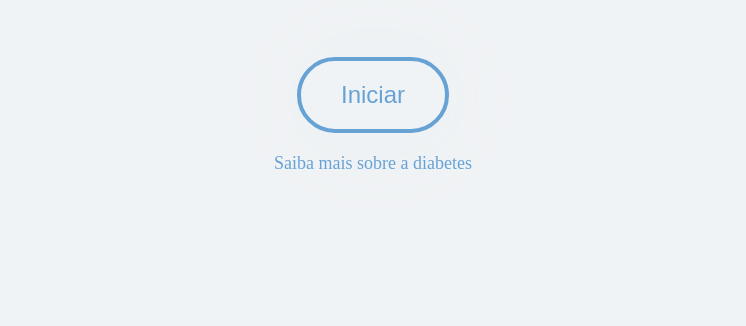
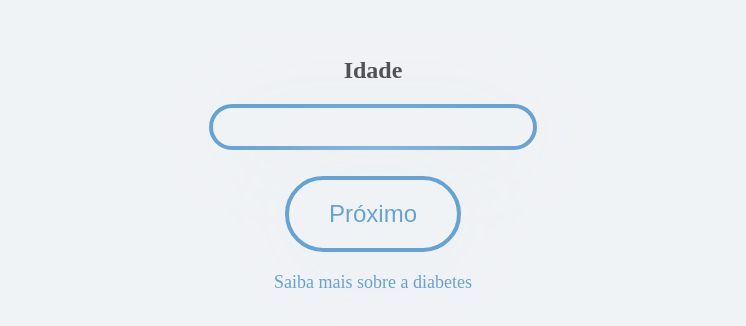
Before and after one commit to wander-junior/diabetes-risco, a plain HTML site: page index.html in a window 1280 px wide. Both pictures are taken after a click on the button "Iniciar". Shown: the part 178-504 px from the top of the page, without its empty margins (267-1013 px from the left). Drawn offline with Linux system fonts and the light colour scheme.

Commit message:
Cria pergunta da idade

```diff
--- a/css/style.css
+++ b/css/style.css
@@ -12,6 +12,10 @@ h1 {
     font-size: 48px;
 }
 
+h2 {
+    text-align: center;
+}
+
 button {
     display: block;
     margin: auto;
@@ -23,6 +27,7 @@ button {
     border-radius: 50px;
     font-size: 24px;
     color: #67A2D5;
+    cursor: pointer;
 }
 
 .call {
@@ -35,3 +40,18 @@ a {
     text-decoration: none;
     color: #67A2D5;
 }
+
+input {
+    display: block;
+    margin: auto;
+    margin-bottom: 26px;
+    padding: 5px 5px;
+    background: #F0F3F5;
+    border: 4px solid #67A2D5;
+    box-sizing: border-box;
+    box-shadow: 4px 4px 100px #ECF0F3;
+    border-radius: 50px;
+    font-size: 24px;
+    color: #505254;
+    text-align: center;
+}
--- a/index.html
+++ b/index.html
@@ -10,8 +10,11 @@
 <body>
     <div class="container">
         <h1>Calculadora de Risco de Diabetes</h1>
-        <button class="btn">Iniciar</button>
+        <div id="teste">
+            <button id="iniciar">Iniciar</button>
+        </div>
         <div class="call"><a href="#">Saiba mais sobre a diabetes</a></div>
     </div>
+    <script src="javascript/calc.js"></script>
 </body>
 </html>
--- /dev/null
+++ b/javascript/calc.js
@@ -0,0 +1,53 @@
+let beggin = document.querySelector("#iniciar")
+let testField = document.querySelector("#teste")
+let result = 0
+
+// Começa o teste pela pergunta da idade
+beggin.onclick = function() {
+    perguntaIdade()
+}
+
+function perguntaIdade() {
+    criaTitulo("Idade")
+    let ageField = document.createElement("input")
+    ageField.type = "number"
+    testField.appendChild(ageField)
+    ageField.id = "age"
+    age = document.getElementById("age")
+    criaBtn()
+    document.getElementsByTagName("button")[0].setAttribute("onclick", "calcIdade()");
+}
+
+function criaTitulo(titulo){
+    testField.innerHTML = ""
+    let questionTitle = document.createElement("h2")
+    questionTitle.innerHTML = titulo
+    testField.appendChild(questionTitle)
+}
+
+function criaBtn() {
+    let nextBtn = document.createElement("button")
+    nextBtn.innerHTML = "Próximo"
+    testField.appendChild(nextBtn)
+}
+
+function calcIdade() {
+    thisAge = (this.age.value)
+    console.log(thisAge)
+    if (thisAge <= 0) {
+        alert("Digite uma idade válida")
+    }
+    else if (thisAge < 45) {
+        // Passar para próxima pergunta
+    } else if (thisAge < 55) {
+        result += 2
+        // Passar para próxima pergunta
+    } else if (thisAge < 65) {
+        result += 3
+        // Passar para próxima pergunta
+    } else if (thisAge >= 65) {
+        result += 4
+        // Passar para próxima pergunta
+    }
+    console.log(result)
+}
```
